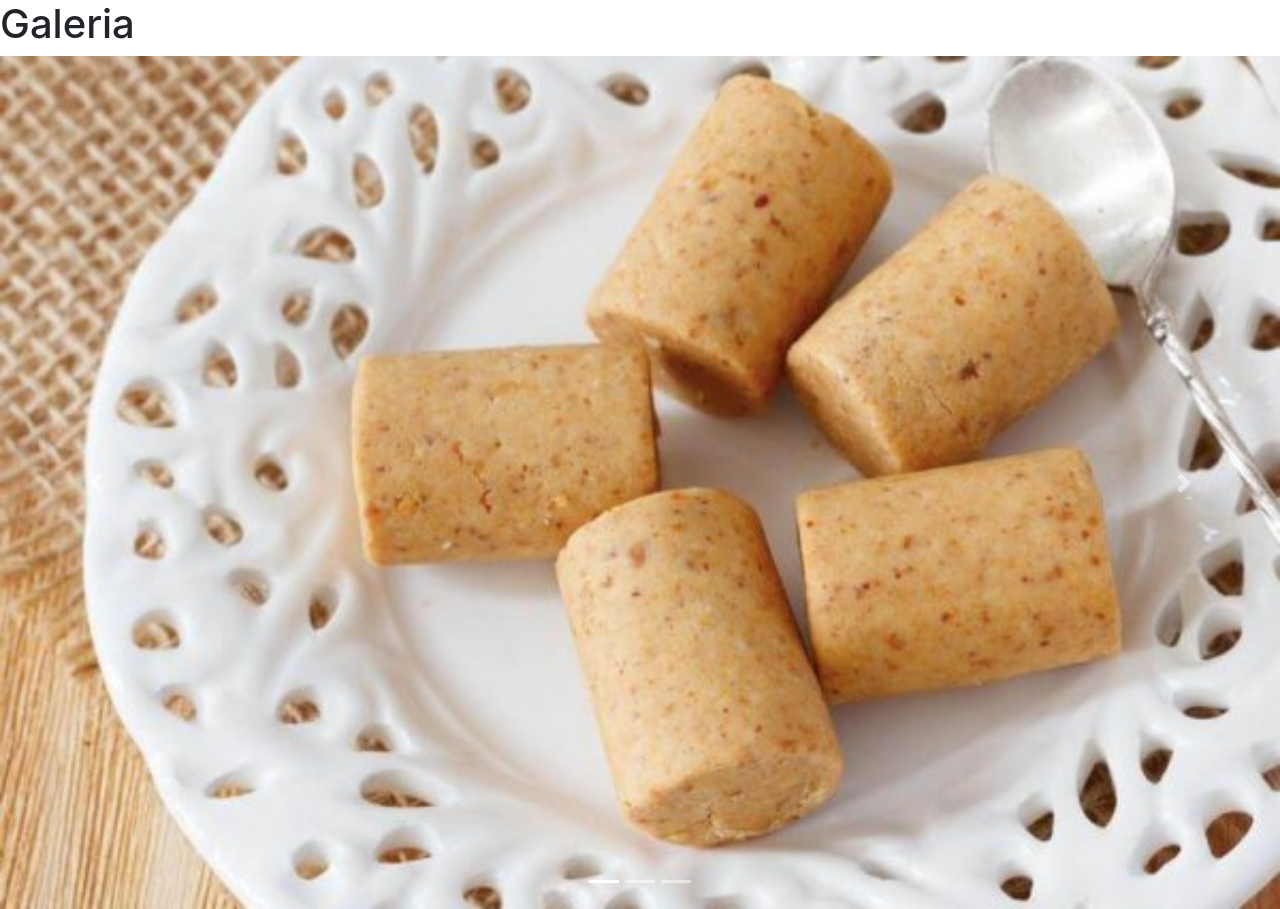
After one commit to cadusoares/login, a PHP site: page /login/fotos.php in a window 1280 px wide. The commit adds this page. Run offline with PHP 8.4, Linux system fonts and the light colour scheme; the visitor is signed in with stand-in values (Sample User, id 1); data that the repository does not hold is empty.

Commit message:
Prova Finalizada
01/11/2019

```diff
--- /dev/null
+++ b/fotos.php
@@ -0,0 +1,58 @@
+<?php
+
+    require_once "session.php";
+
+?>
+
+<!DOCTYPE html>
+<html lang="pt-br">
+
+<head>
+    <!-- Meta tags Obrigatórias -->
+    <meta charset="utf-8">
+    <meta name="viewport" content="width=device-width, initial-scale=1, shrink-to-fit=no">
+
+    <!-- Bootstrap CSS -->
+    <link rel="stylesheet" href="https://stackpath.bootstrapcdn.com/bootstrap/4.1.3/css/bootstrap.min.css" integrity="sha384-MCw98/SFnGE8fJT3GXwEOngsV7Zt27NXFoaoApmYm81iuXoPkFOJwJ8ERdknLPMO" crossorigin="anonymous">
+
+    <title>Galeria</title>
+</head>
+
+<body>
+    <h1>Galeria</h1>
+
+    <div id="carouselExampleIndicators" class="carousel slide" data-ride="carousel">
+        <ol class="carousel-indicators">
+            <li data-target="#carouselExampleIndicators" data-slide-to="0" class="active"></li>
+            <li data-target="#carouselExampleIndicators" data-slide-to="1"></li>
+            <li data-target="#carouselExampleIndicators" data-slide-to="2"></li>
+        </ol>
+        <div class="carousel-inner">
+            <div class="carousel-item active">
+                <img class="d-block w-100" src="img/pacoca1.jpg" alt="Paçoca 1">
+            </div>
+            <div class="carousel-item">
+                <img class="d-block w-100" src="img/pacoca2.jpg" alt="Paçoca 2">
+            </div>
+            <div class="carousel-item">
+                <img class="d-block w-100" src="img/pacoca3.jpg" alt="Paçoca 3">
+            </div>
+        </div>
+        <a class="carousel-control-prev" href="#carouselExampleIndicators" role="button" data-slide="prev">
+            <span class="carousel-control-prev-icon" aria-hidden="true"></span>
+            <span class="sr-only">Anterior</span>
+        </a>
+        <a class="carousel-control-next" href="#carouselExampleIndicators" role="button" data-slide="next">
+            <span class="carousel-control-next-icon" aria-hidden="true"></span>
+            <span class="sr-only">Próximo</span>
+        </a>
+    </div>
+
+    <!-- JavaScript (Opcional) -->
+    <!-- jQuery primeiro, depois Popper.js, depois Bootstrap JS -->
+    <script src="https://code.jquery.com/jquery-3.3.1.slim.min.js" integrity="sha384-q8i/X+965DzO0rT7abK41JStQIAqVgRVzpbzo5smXKp4YfRvH+8abtTE1Pi6jizo" crossorigin="anonymous"></script>
+    <script src="https://cdnjs.cloudflare.com/ajax/libs/popper.js/1.14.3/umd/popper.min.js" integrity="sha384-ZMP7rVo3mIykV+2+9J3UJ46jBk0WLaUAdn689aCwoqbBJiSnjAK/l8WvCWPIPm49" crossorigin="anonymous"></script>
+    <script src="https://stackpath.bootstrapcdn.com/bootstrap/4.1.3/js/bootstrap.min.js" integrity="sha384-ChfqqxuZUCnJSK3+MXmPNIyE6ZbWh2IMqE241rYiqJxyMiZ6OW/JmZQ5stwEULTy" crossorigin="anonymous"></script>
+</body>
+
+</html>
--- a/session.php
+++ b/session.php
@@ -6,6 +6,7 @@ require_once "configBD.php";
     if(isset($_SESSION['nomeDoUsuario'])){
 
         //logado
+
         $usuario = $_SESSION['nomeDoUsuario'];
         $sql = $connect->prepare("SELECT * FROM usuario
         WHERE nomeDoUsuario =?");
@@ -18,6 +19,7 @@ require_once "configBD.php";
         $nomeCompleto = $linha['nomeCompleto'];
         $emailUsuario = $linha['emailUsuario'];
         $dataCriado = $linha['dataCriado'];
+        $fotoPerfil = $linha['foto'];
 
         //Converter a data USA para BR
 
```
Also changed, not shown: index.php (+11 -4 lines), perfil.php (+12 -5 lines), receber_dados.php (+8 -7 lines), img/pacoca1.jpg (added), img/pacoca2.jpg (added), img/pacoca3.jpg (added).
